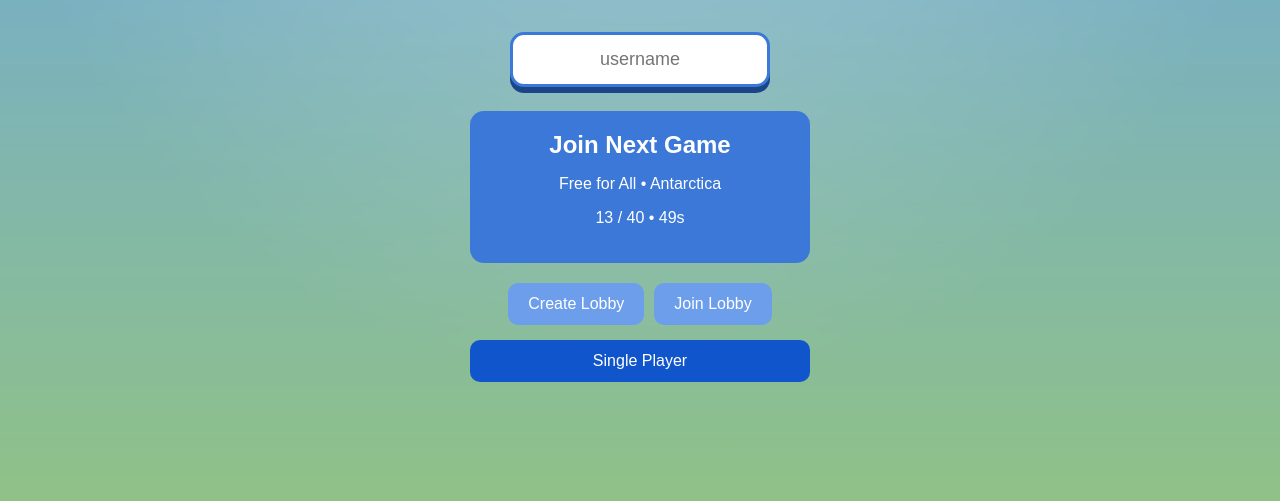
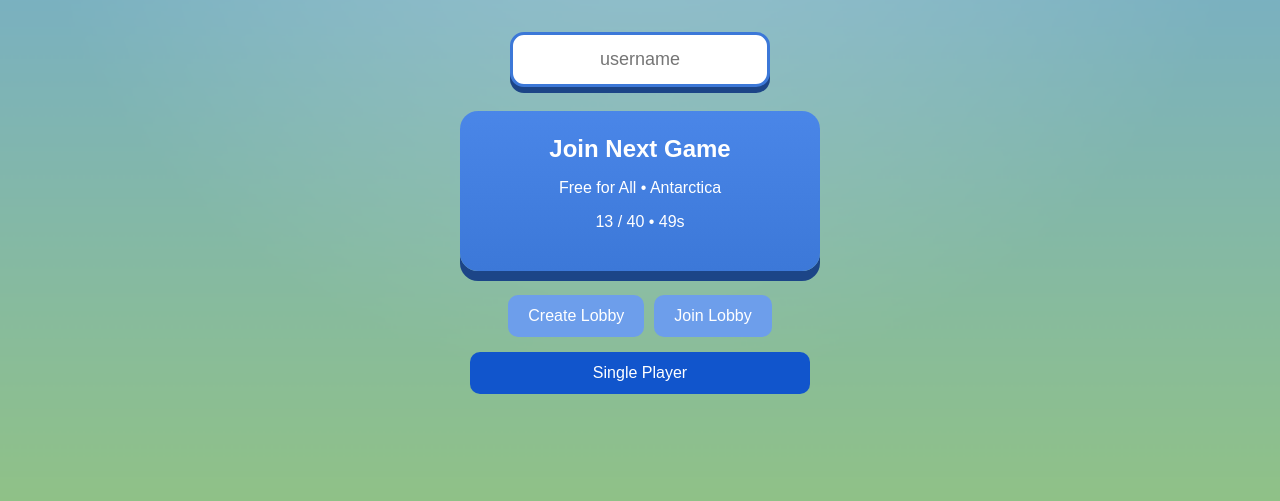
Before and after one commit to Roblox-Groups/OpenFront-FanMade, a plain HTML site: page index.html in a window 1280 px wide. Shown: the part 231-732 px from the top of the page. Drawn offline with Linux system fonts and the light colour scheme.

Commit message:
Enhance game card styles with gradient and padding

```diff
--- a/style.css
+++ b/style.css
@@ -58,13 +58,14 @@ body {
 
 /* Game card */
 .game-card {
-  background: #3c78d8;
+  background: linear-gradient(#4a86e8, #3c78d8);
   color: white;
-  padding: 20px;
-  width: 340px;
-  border-radius: 14px;
+  padding: 24px;
+  width: 360px;
+  border-radius: 18px;
   text-align: center;
-  margin-bottom: 20px;
+  margin-bottom: 24px;
+  box-shadow: 0 10px 0 #1c4587;
 }
 
 .game-card h2 {
```
